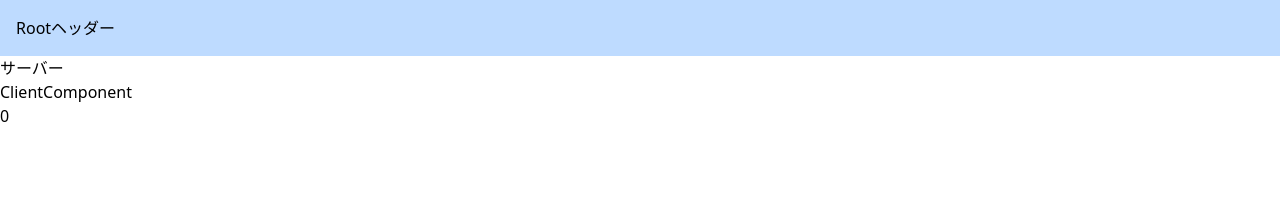
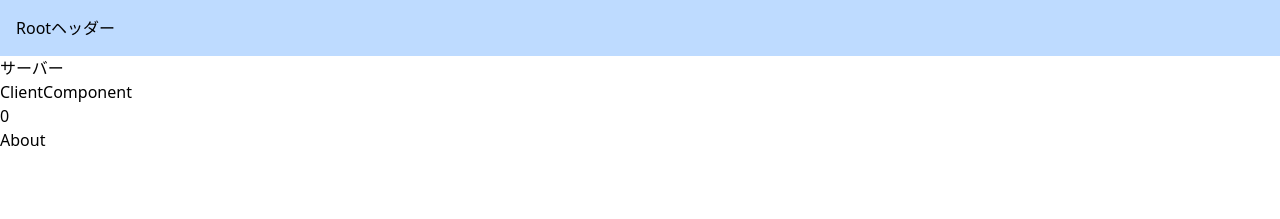
Before and after one commit to ryoma-abe/next-udemy-practice, a Next.js app: page /rsc in a window 1280 px wide. Shown: the top 219 px of the page. Built offline with nearby package versions, Linux system fonts and the light colour scheme.

Commit message:
サーバーコンポーネントにリンクを追加し、Aboutページへのナビゲーションを実装しました。

```diff
--- a/src/app/rsc/page.tsx
+++ b/src/app/rsc/page.tsx
@@ -1,10 +1,12 @@
 import ClientComponent from "@/components/ClientComponent";
+import Link from "next/link";
 
 export default function ServerComponent() {
   return (
     <div>
       <p>サーバー</p>
       <ClientComponent />
+      <Link href="/about">About</Link>
     </div>
   );
 }
```
